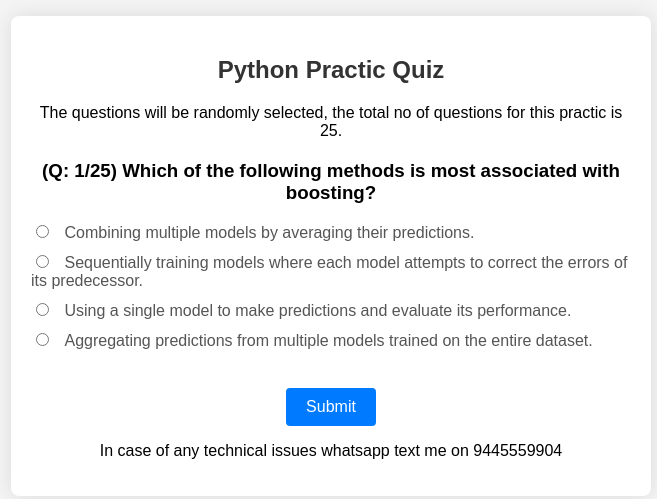
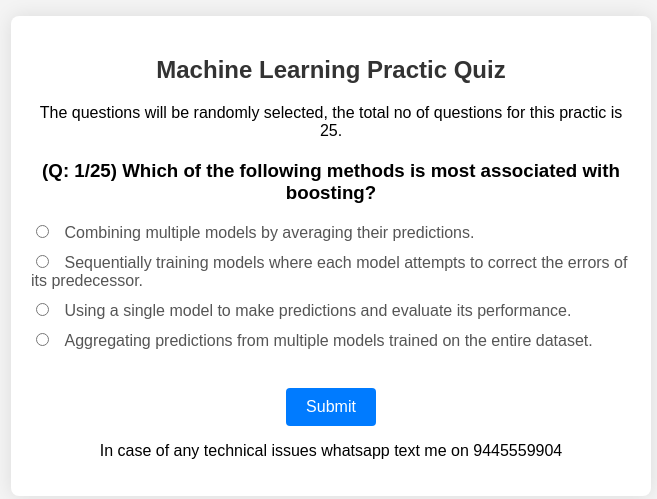
Before and after one commit to Saaimurugan/python_ML_skillcheck, a plain HTML site: page machine_learning.html in a window 1280 px wide. Shown: the part 144-643 px from the top of the page, without its empty margins (309-966 px from the left). Drawn offline with Linux system fonts and the light colour scheme.

Commit message:
Update machine_learning.html

```diff
--- a/machine_learning.html
+++ b/machine_learning.html
@@ -79,7 +79,7 @@
   <body>
 
     <div id="quiz-container">
-	  <H2>Python Practic Quiz</H2>
+	  <H2>Machine Learning Practic Quiz</H2>
 	  <p>The questions will be randomly selected, the total no of questions for this practic is 25.</p>
 	  <p id="result"></p>
       <h3 id="question"></h3>
```
